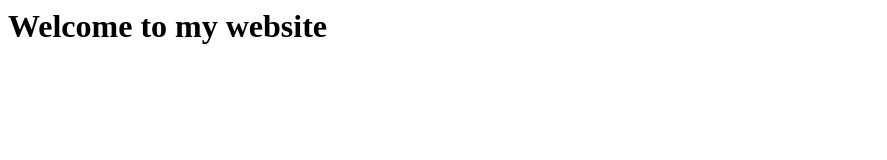
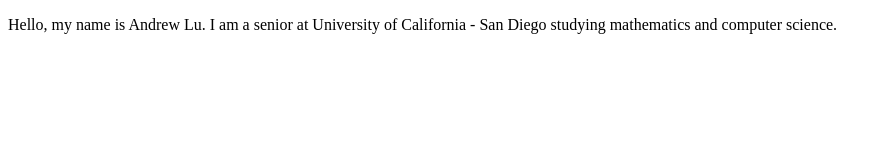
Before and after one commit to AndrewLCA/AndrewLCA.github.io, a plain HTML site: page index.html in a window 1280 px wide. Shown: the whole page, without its empty margins (0-887 px from the left). Drawn offline with Linux system fonts and the light colour scheme.

Commit message:
first paragraph

```diff
--- a/index.html
+++ b/index.html
@@ -1,8 +1,8 @@
-<html>
+<!DOCTYPE html>
 <head>
-    <title>Andrew Lu's Site</title>
+    <title>Andrew Lu</title>
 </head>
 <body>
-    <h1>Welcome to my website</h1>
+    <p>Hello, my name is Andrew Lu. I am a senior at University of California - San Diego studying mathematics and computer science.</p>
 </body>
 </html>
```
